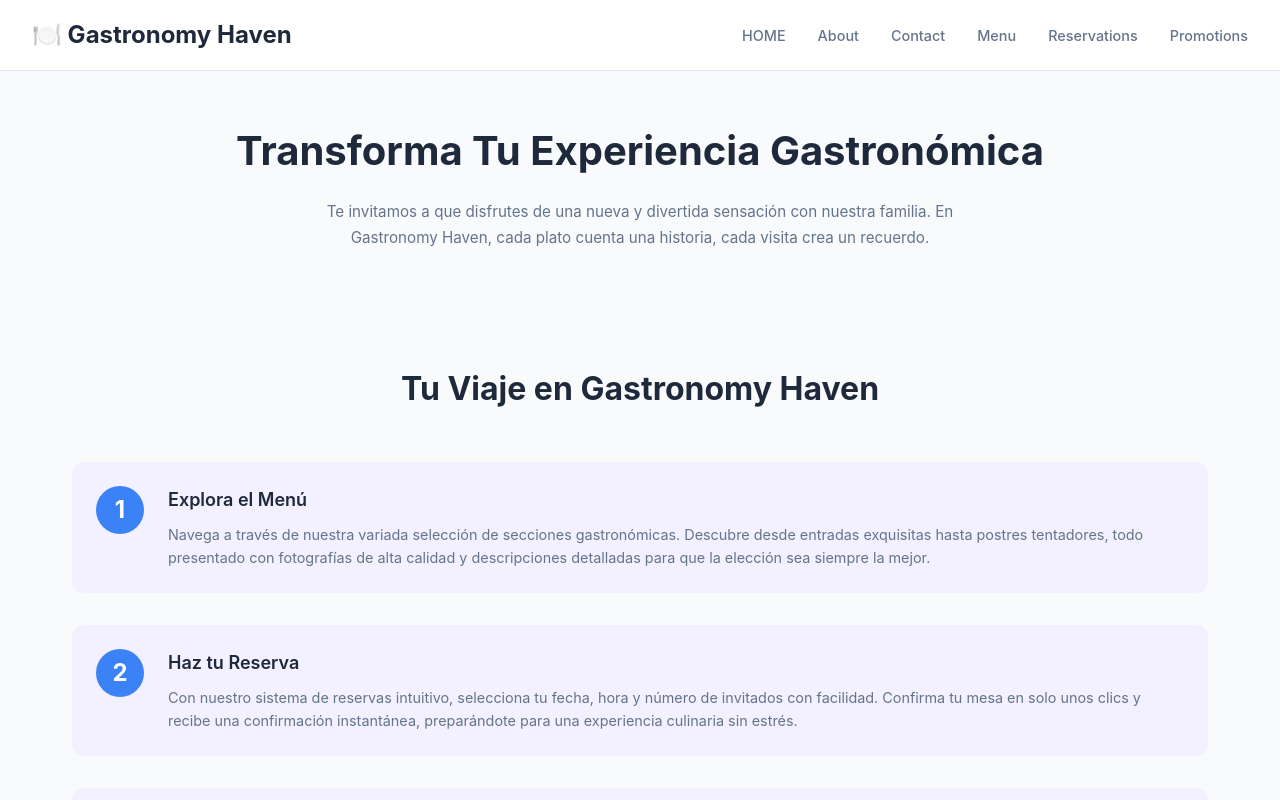
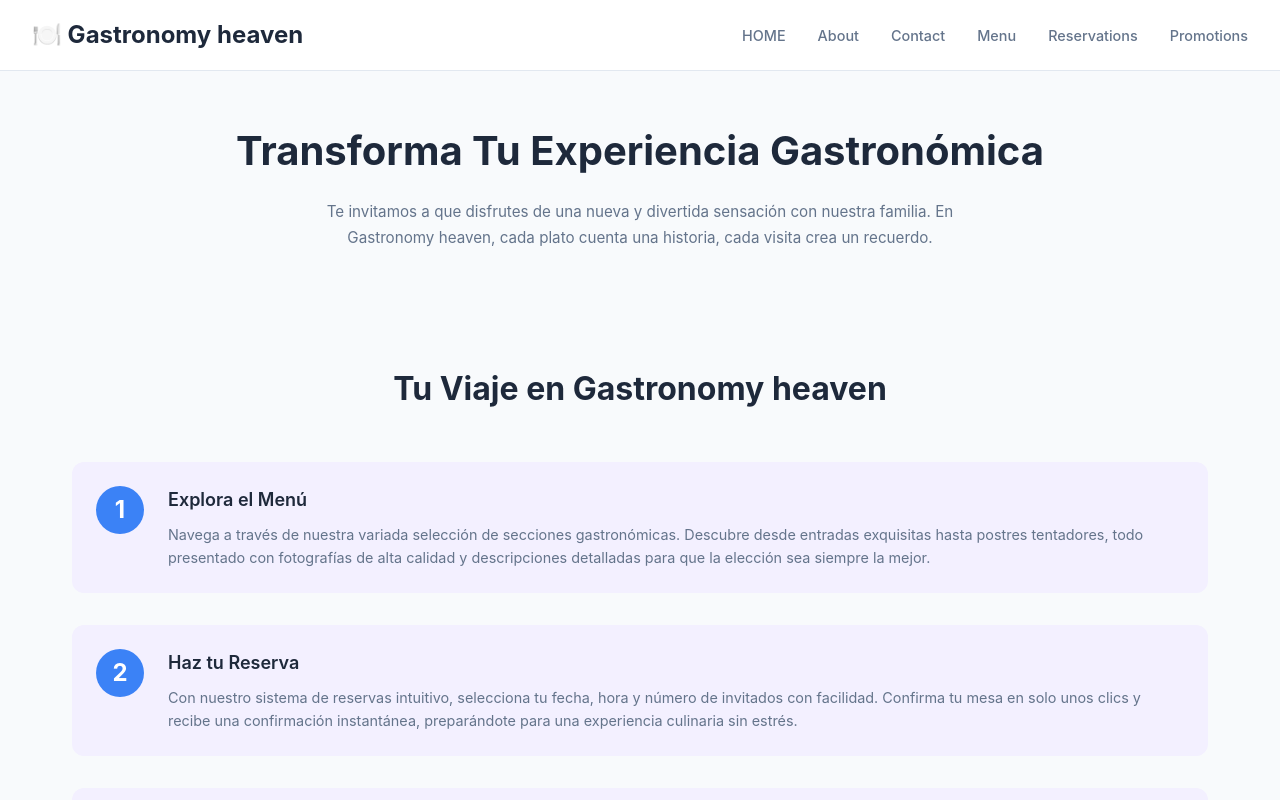
Before and after one commit to vardack799/Gastronomy-Heaven, a React (Create React App) app in the folder gastronomy-heaven/: page / in a window 1280 px wide. Both pictures are taken after a click on the link "About". Shown: the top 800 px of the page. Built offline with nearby package versions, Linux system fonts and the light colour scheme.

Commit message:
otros cambios

```diff
--- a/gastronomy-heaven/src/App.js
+++ b/gastronomy-heaven/src/App.js
@@ -35,7 +35,7 @@ const Button = ({ children, variant = 'primary', size = 'md', onClick }) => (
 
 const Header = ({ setPage }) => (
   <header style={{ backgroundColor: 'white', borderBottom: `1px solid ${colors.border}`, padding: '1rem 2rem', display: 'flex', justifyContent: 'space-between', alignItems: 'center', position: 'sticky', top: 0, zIndex: 100 }}>
-    <h1 onClick={() => setPage('home')} style={{ fontSize: '1.5rem', fontWeight: 700, color: colors.dark, cursor: 'pointer' }}>🍽️ Gastronomy Haven</h1>
+    <h1 onClick={() => setPage('home')} style={{ fontSize: '1.5rem', fontWeight: 700, color: colors.dark, cursor: 'pointer' }}>🍽️ Gastronomy heaven</h1>
     <nav style={{ display: 'flex', gap: '2rem', flexWrap: 'wrap' }}>
       <a onClick={() => setPage('home')} style={{ fontSize: '0.9rem', fontWeight: 500, color: colors.secondary, cursor: 'pointer' }}>HOME</a>
       <a onClick={() => setPage('about')} style={{ fontSize: '0.9rem', fontWeight: 500, color: colors.secondary, cursor: 'pointer' }}>About</a>
@@ -64,7 +64,7 @@ const Footer = () => (
       ))}
     </div>
     <div style={{ borderTop: `1px solid rgba(255, 255, 255, 0.1)`, paddingTop: '2rem', textAlign: 'center', fontSize: '0.85rem', opacity: 0.8 }}>
-      <p>© 2025 Gastronomy Haven. All rights reserved.</p>
+      <p>© 2025 Gastronomy heaven. All rights reserved.</p>
     </div>
   </footer>
 );
@@ -198,7 +198,7 @@ const ReservationsPage = () => (
           <input type="email" placeholder="Email" style={{ width: '100%', padding: '0.75rem', border: `1px solid ${colors.border}`, borderRadius: '0.5rem', marginBottom: '1rem', fontFamily: 'inherit' }} />
           <input type="tel" placeholder="Teléfono" style={{ width: '100%', padding: '0.75rem', border: `1px solid ${colors.border}`, borderRadius: '0.5rem', marginBottom: '1rem', fontFamily: 'inherit' }} />
           <input type="date" style={{ width: '100%', padding: '0.75rem', border: `1px solid ${colors.border}`, borderRadius: '0.5rem', marginBottom: '1.5rem', fontFamily: 'inherit' }} />
-          <a href="https://wa.me/573136044055?text=Hola%20Gastronomy%20Haven%20quiero%20reservar" target="_blank" rel="noopener noreferrer">
+          <a href="https://wa.me/573136044055?text=Hola%20Gastronomy%20heaven%20quiero%20reservar" target="_blank" rel="noopener noreferrer">
             <Button variant="primary" size="lg">💬 Confirmar por WhatsApp</Button>
           </a>
         </div>
@@ -265,12 +265,12 @@ const AboutPage = () => (
   <>
     <section style={{ backgroundColor: colors.light, padding: '3rem 2rem', textAlign: 'center' }}>
       <h2 style={{ fontSize: '2.5rem', fontWeight: 700, marginBottom: '1rem', color: colors.dark }}>Transforma Tu Experiencia Gastronómica</h2>
-      <p style={{ color: colors.secondary, maxWidth: '700px', margin: '0 auto', fontSize: '0.95rem', lineHeight: 1.7 }}>Te invitamos a que disfrutes de una nueva y divertida sensación con nuestra familia. En Gastronomy Haven, cada plato cuenta una historia, cada visita crea un recuerdo.</p>
+      <p style={{ color: colors.secondary, maxWidth: '700px', margin: '0 auto', fontSize: '0.95rem', lineHeight: 1.7 }}>Te invitamos a que disfrutes de una nueva y divertida sensación con nuestra familia. En Gastronomy heaven, cada plato cuenta una historia, cada visita crea un recuerdo.</p>
     </section>
 
     <section style={{ padding: '4rem 2rem', maxWidth: '1200px', margin: '0 auto' }}>
       <div style={{ textAlign: 'center', marginBottom: '3rem' }}>
-        <h2 style={{ fontSize: '2rem', fontWeight: 700, color: colors.dark }}>Tu Viaje en Gastronomy Haven</h2>
+        <h2 style={{ fontSize: '2rem', fontWeight: 700, color: colors.dark }}>Tu Viaje en Gastronomy heaven</h2>
       </div>
 
       <div style={{ display: 'flex', flexDirection: 'column', gap: '2rem' }}>
@@ -375,7 +375,7 @@ const ContactPage = () => {
               </div>
               <div style={{ display: 'flex', alignItems: 'flex-start', gap: '1rem', marginBottom: '1.5rem' }}>
                 <Mail size={24} color={colors.primary} />
-                <div><h4 style={{ fontWeight: 600, marginBottom: '0.5rem' }}>Email</h4><p style={{ color: colors.secondary }}>info@gastronomyhaven.com</p></div>
+                <div><h4 style={{ fontWeight: 600, marginBottom: '0.5rem' }}>Email</h4><p style={{ color: colors.secondary }}>info@gastronomyheaven.com</p></div>
               </div>
               <div style={{ display: 'flex', alignItems: 'flex-start', gap: '1rem' }}>
                 <MapPin size={24} color={colors.primary} />
```
